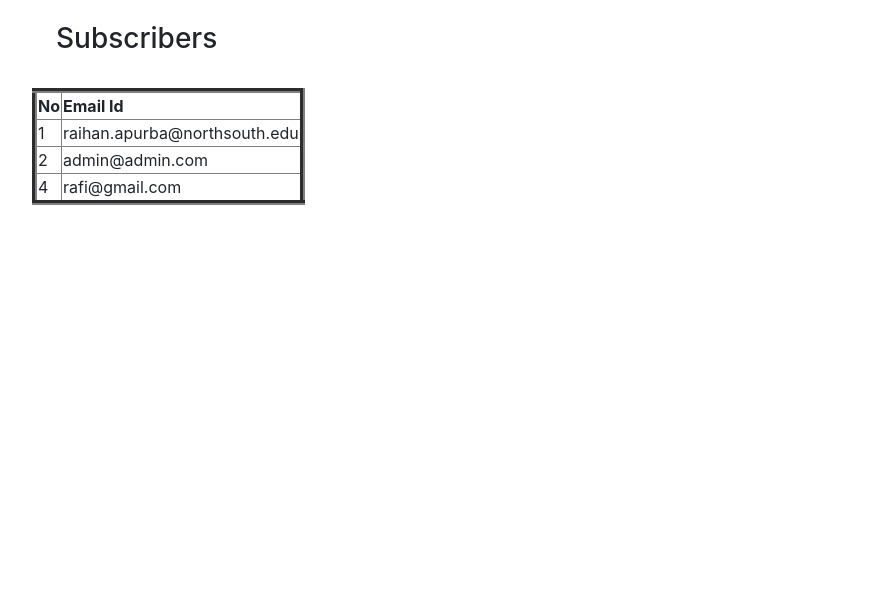
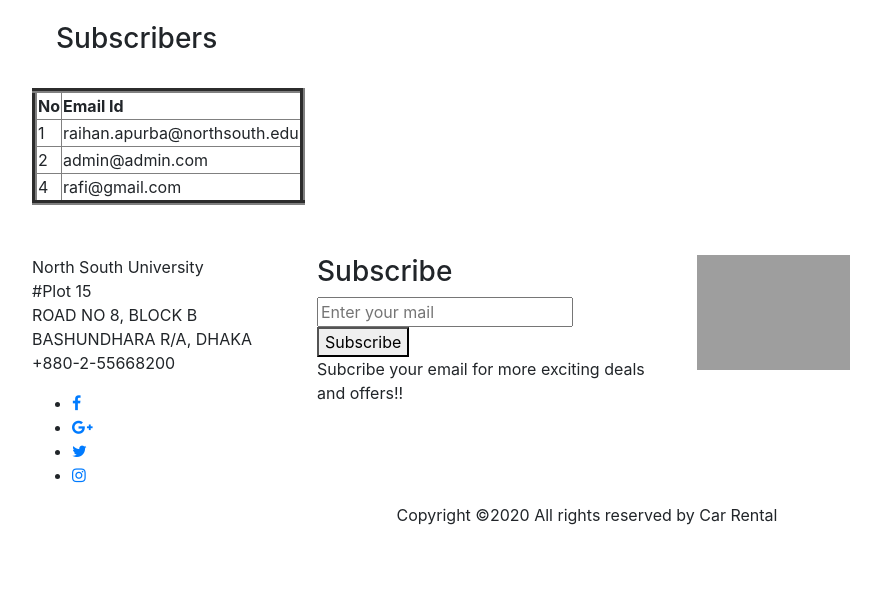
Before and after one commit to NSU-FA20-CSE299-2/Group03, a PHP site: page /admin.php in a window 1280 px wide. Shown: the part 2016-2609 px from the top of the page, without its empty margins (53-934 px from the left). Before the commit the page ends 2221 px from the top, so only its background shows below. Run offline with PHP 8.4, Linux system fonts and the light colour scheme; a user stored in the database is signed in; data comes from the database, SQL or seed files in the repository; some libraries are stand-ins or nearby versions; grey boxes are pictures that could not be loaded.

Commit message:
Admin footer #15 : Footer added
Admin page footer added.

```diff
--- a/Code/admin.php
+++ b/Code/admin.php
@@ -322,6 +322,97 @@ else{
 
 		  </body>
 
+			<!-- footer start -->
+			<footer class="footer">
+					<div class="footer_top" style="padding: 50px 0px;">
+							<div class="container">
+									<div class="row">
+											<div class="col-xl-3 col-md-6 col-lg-3">
+													<div class="footer_widget wow fadeInUp" data-wow-duration="1s" data-wow-delay=".3s">
+															<div class="footer_logo">
+																	<a href="#">
+
+																	</a>
+															</div>
+															<p>
+																 North South University <br>
+																	#Plot 15 <br>
+																	ROAD NO 8, BLOCK B<br>
+																	BASHUNDHARA R/A, DHAKA <br>
+																	+880-2-55668200 <br>
+															</p>
+															<div class="socail_links">
+																	<ul>
+																			<li>
+																					<a href="www.facebook.com">
+																							<i class="fa fa-facebook"></i>
+																					</a>
+																			</li>
+																			<li>
+																					<a href="www.google.com">
+																							<i class="fa fa-google-plus"></i>
+																					</a>
+																			</li>
+																			<li>
+																					<a href="www.twitter.com">
+																							<i class="fa fa-twitter"></i>
+																					</a>
+																			</li>
+																			<li>
+																					<a href="www.instagram.com">
+																							<i class="fa fa-instagram"></i>
+																					</a>
+																			</li>
+																	</ul>
+															</div>
+
+													</div>
+											</div>
+
+
+
+											<div class="col-xl-4 col-md-6 col-lg-4">
+													<div class="footer_widget wow fadeInUp" data-wow-duration="1.3s" data-wow-delay=".6s">
+															<h3 class="footer_title">
+																	Subscribe
+															</h3>
+															<form action="post_data.php" method="post" class="newsletter_form">
+																	<input type="text" name="email" placeholder="Enter your mail">
+																	<button type="submit" value="submit" name="save_subscribe">Subscribe</button>
+															</form>
+															<p class="newsletter_text">Subcribe your email for more exciting deals and offers!!</p>
+													</div>
+											</div>
+
+											<div class="col-xl-3 col-md-5 col-lg-3">
+													<div class="footer_widget wow fadeInUp" data-wow-duration="1.3s" data-wow-delay=".6s">
+
+
+															 <img width="60%" src="img/6.svg" alt="">
+													</div>
+											</div>
+
+
+							</div>
+					</div>
+					<div class="copy-right_text wow fadeInUp" data-wow-duration="1.4s" data-wow-delay=".3s">
+							<div class="container">
+									<div class="footer_border"></div>
+									<div class="row">
+											<div class="col-xl-12">
+													<p class="copy_right text-center">
+
+															Copyright &copy;<script>document.write(new Date().getFullYear());</script> All rights reserved by Car Rental
+													</p>
+											</div>
+									</div>
+							</div>
+					</div>
+
+
+			</footer>
+
+
 		<script src="js/vendor/modernizr-3.5.0.min.js"></script>
     <script src="js/vendor/jquery-1.12.4.min.js"></script>
     <script src="js/popper.min.js"></script>
```
